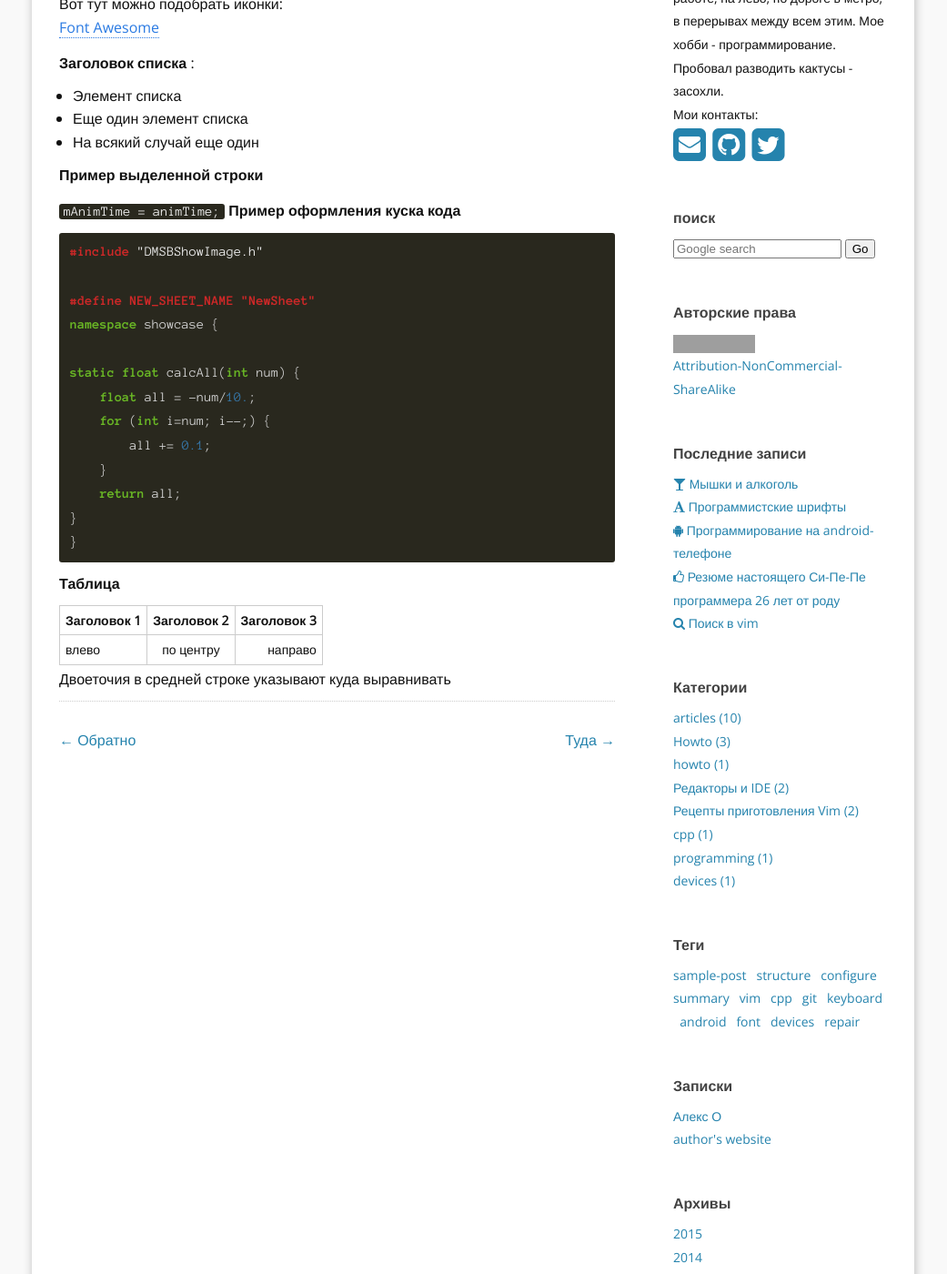
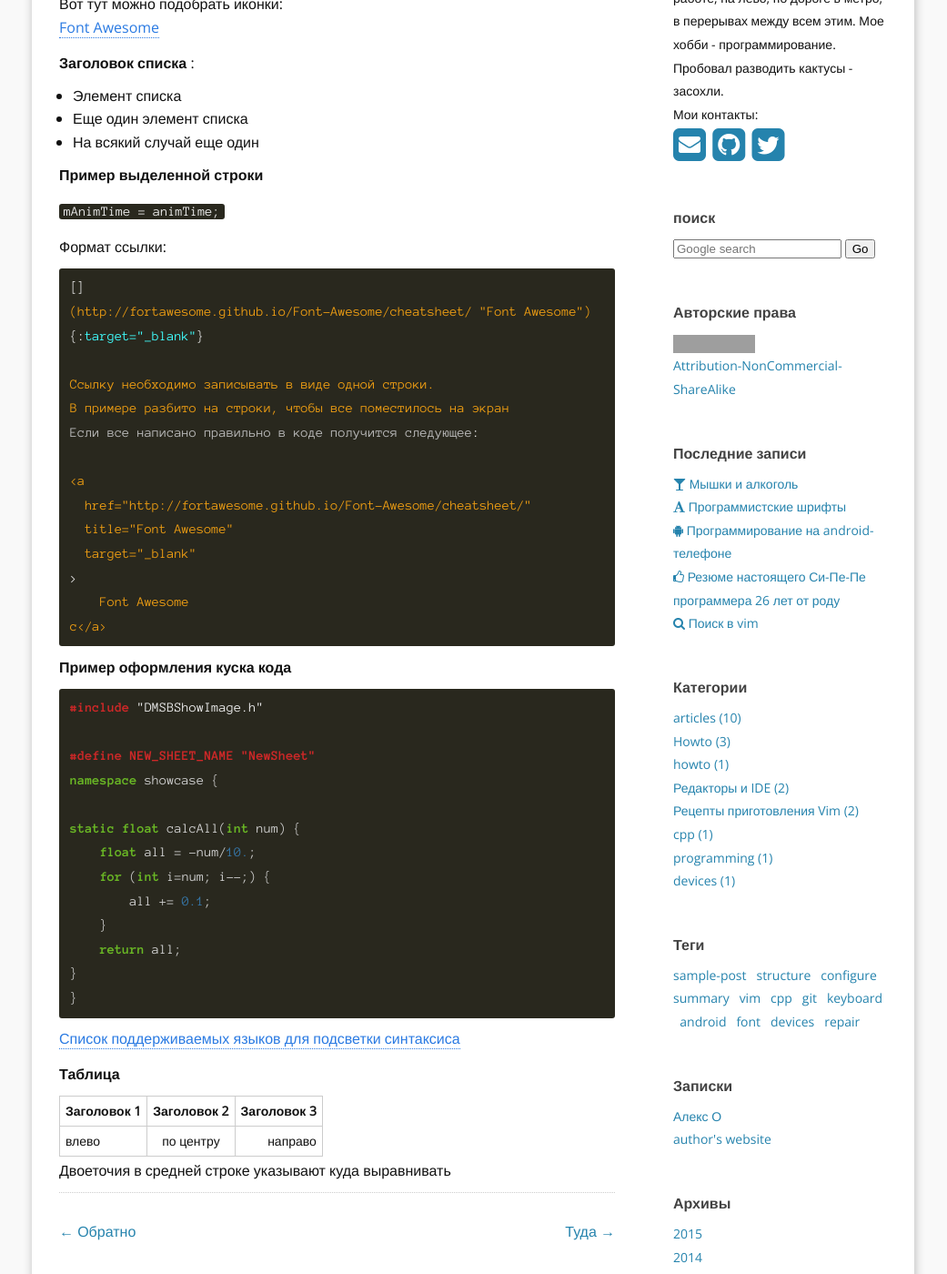
Before and after one commit to abushmelev/oalex, a Jekyll site: the page built from _posts/2015-04-30-Template.md, in a window 1280 px wide and 1400 px high, scrolled down 488 px. Shown: the whole window at 91% size, without its empty margins (120-1161 px from the left). Built offline with Jekyll 4.4.1, drawn with Linux system fonts in a browser that asks for light colours; nearby versions of some CDN libraries; comment, search, counter and statistics services are not loaded; grey boxes are pictures that could not be loaded.

Commit message:
В пример добавлено описание формата ссылки

```diff
--- a/_posts/2015-04-30-Template.md
+++ b/_posts/2015-04-30-Template.md
@@ -18,7 +18,7 @@ comments: true
 
 Добавил вывод иконок перед заголовком.
 Вот тут можно подобрать иконки:
-[Font Awesome](http://fortawesome.github.io/Font-Awesome/cheatsheet/){:target="_blank"}
+[Font Awesome](http://fortawesome.github.io/Font-Awesome/cheatsheet/ "Font Awesome"){:target="_blank"}
 
 **Заголовок списка** :
 
@@ -30,6 +30,26 @@ comments: true
 
 `mAnimTime = animTime;`
 <!-- more -->
+
+Формат ссылки:
+{% highlight YAML %}
+[]
+(http://fortawesome.github.io/Font-Awesome/cheatsheet/ "Font Awesome")
+{:target="_blank"}
+
+Ссылку необходимо записывать в виде одной строки.
+В примере разбито на строки, чтобы все поместилось на экран
+Если все написано правильно в коде получится следующее:
+
+<a
+  href="http://fortawesome.github.io/Font-Awesome/cheatsheet/"
+  title="Font Awesome"
+  target="_blank"
+>
+    Font Awesome
+c</a>
+{% endhighlight %}
+
 **Пример оформления куска кода**
 {% highlight cpp%}
 #include "DMSBShowImage.h"
@@ -47,6 +67,9 @@ static float calcAll(int num) {
 }
 {% endhighlight %}
 
+[Список поддерживаемых языков для подсветки синтаксиса](http://pygments.org/languages/){:target="_blank"}
+
+
 **Таблица**
 
 |Заголовок 1|Заголовок 2|Заголовок 3|
```
